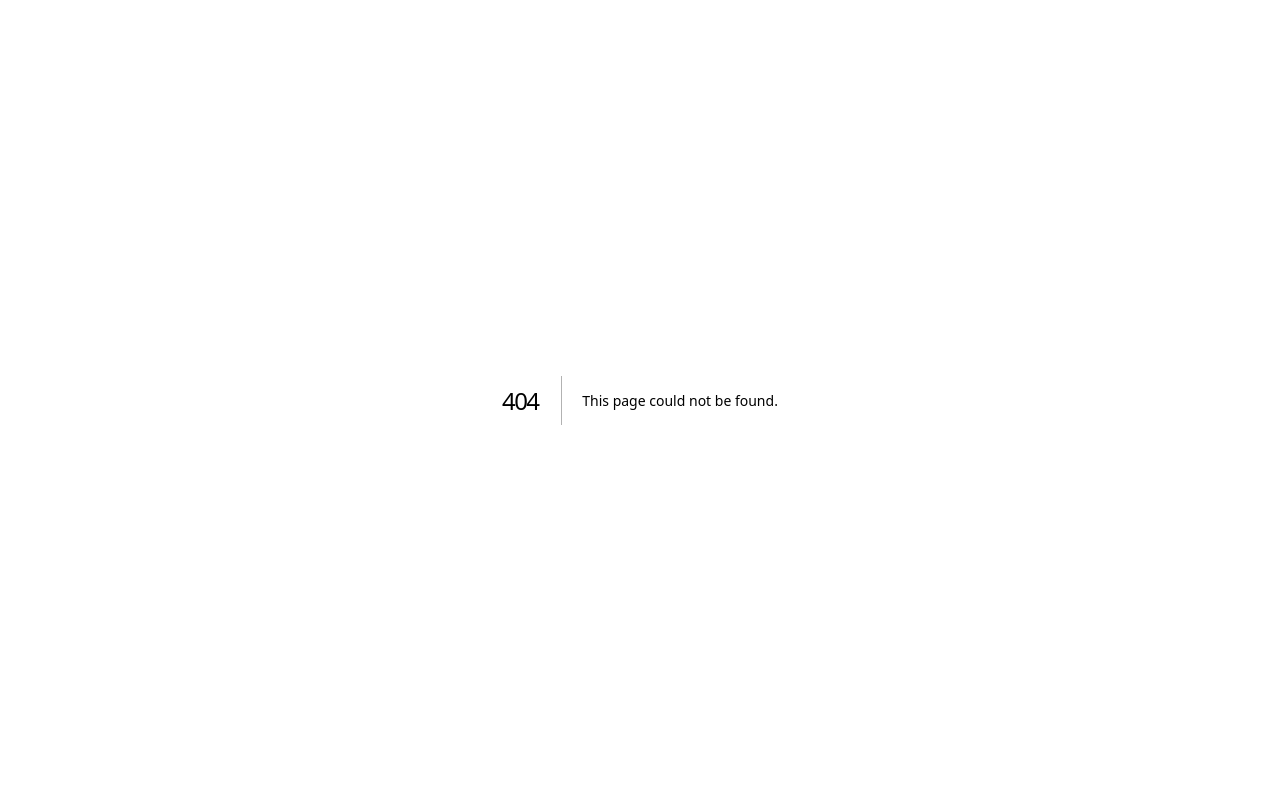
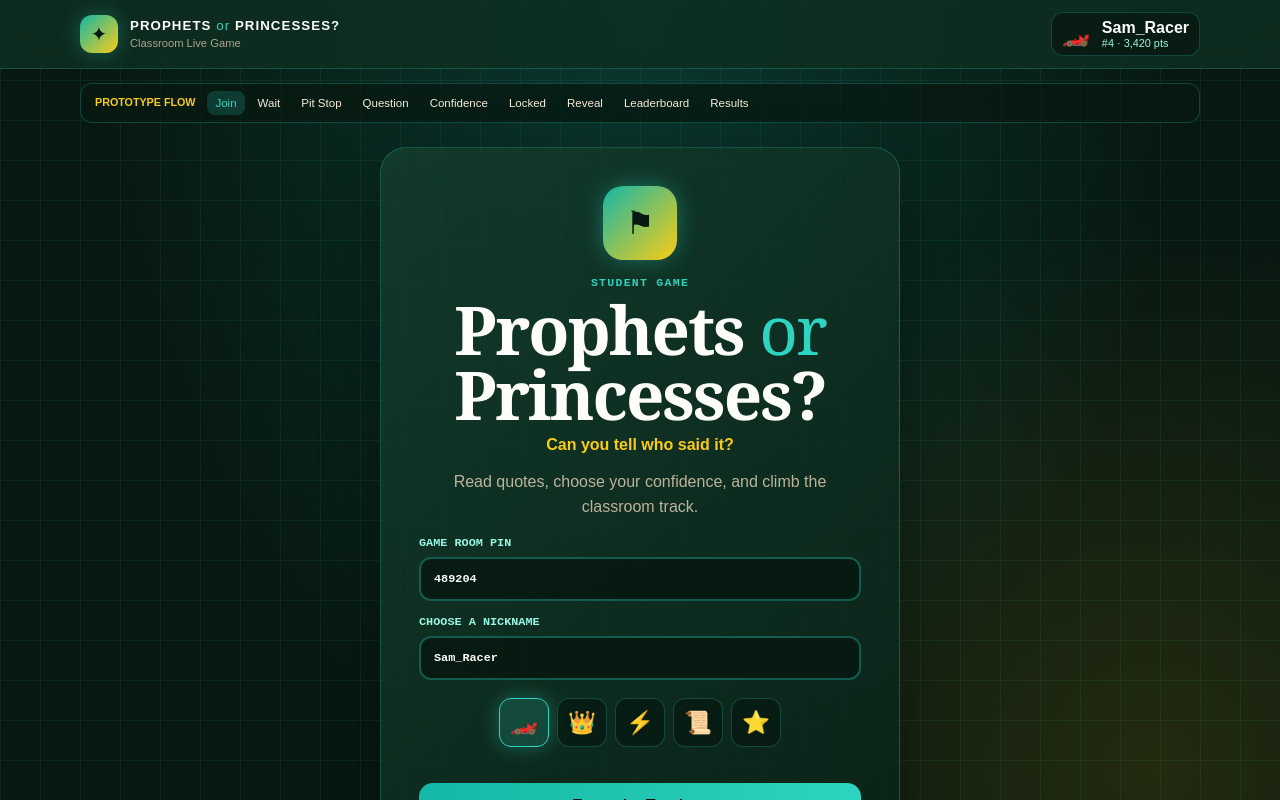
Before and after one commit to walker2023-glitch/Princess_or_Prophet, a Next.js app: page /play in a window 1280 px wide. Before the commit this address had no page. Shown: the top 800 px of the page. Built offline with nearby package versions, Linux system fonts and the light colour scheme.

Commit message:
feat: add student play route

```diff
--- /dev/null
+++ b/app/play/page.tsx
@@ -0,0 +1,5 @@
+import { StudentGame } from "../../components/student-game/student-game";
+
+export default function PlayPage() {
+  return <StudentGame />;
+}
```
